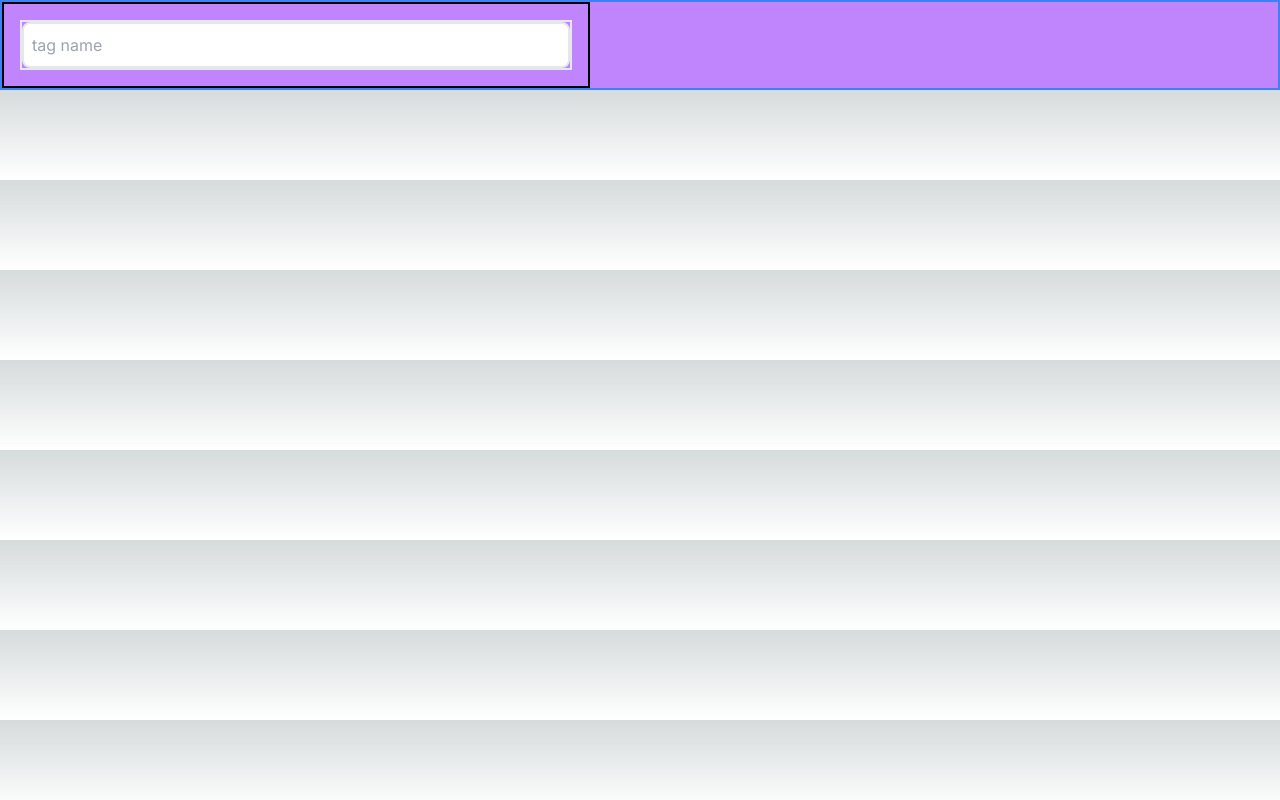
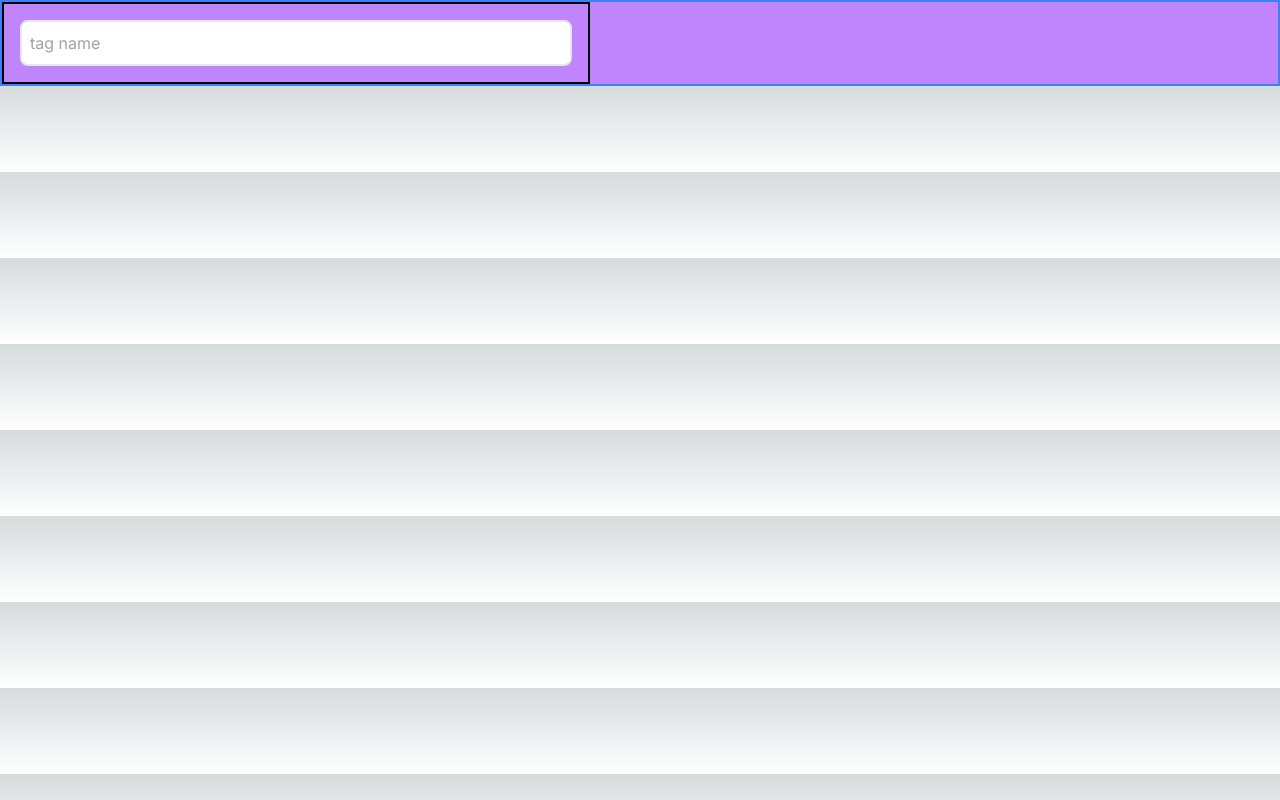
Before and after one commit to JumboCode/theatre-at-first, a Next.js app: page /tag-dropdown-test in a window 1280 px wide. Built offline with nearby package versions, Linux system fonts and the light colour scheme.

Commit message:
removed border

```diff
--- a/src/components/TagDropdown.tsx
+++ b/src/components/TagDropdown.tsx
@@ -93,7 +93,7 @@ export default function TagDropdown(props: TagDropdownProps) {
 
     return (
         <div className="flex flex-col p-4 gap-[10px]">
-            <div className="border-2 relative">
+            <div className="relative">
                 {searchInput != "" && (
                     <button
                         onClick={handleAdd}
```
